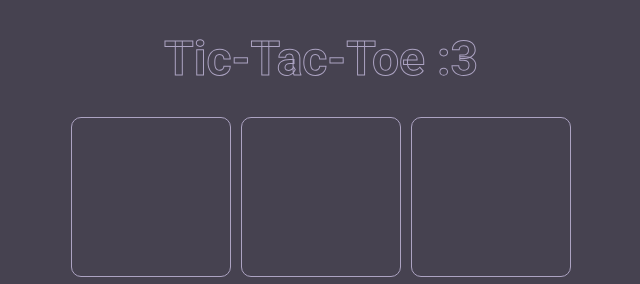
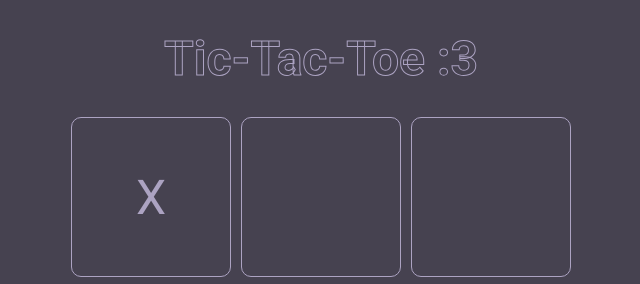
Before and after one commit to amora7741/TicTacToe, a plain HTML site: page index.html in a window 1280 px wide. Both pictures are taken after a click on the element 470 px from the left and 197 px from the top of the page. Shown: the top 284 px of the page, 319-959 px from the left. Drawn offline with Linux system fonts and the light colour scheme.

Commit message:
Add logic for displaying player mark and switching turn

```diff
--- a/script.js
+++ b/script.js
@@ -1,5 +1,80 @@
-const cells = document.querySelectorAll(".cell");
+const Gameboard = (() => {
+    let board = ['', '', '', '', '', '', '', '', ''];
 
-function Gameboard() {
+    const setCell = (index, symbol) => {
+      if (index > board.length || board[index] !== '') return false;
+      board[index] = symbol;
+      return true;
+    };
 
-}
+    const getCell = (index) => board[index];
+
+    const reset = () => {
+      board = ['', '', '', '', '', '', '', '', ''];
+    };
+
+    const getBoard = () => [...board];
+
+    return { setCell, getCell, reset, getBoard };
+  })();
+
+  const Player = (name, symbol) => {
+    return { name, symbol };
+  };
+
+  const Game = (() => {
+    const playerX = Player('Player 1', 'X');
+    const playerO = Player('Player 2', 'O');
+    let currentPlayer = playerX;
+
+    const switchPlayer = () => {
+      currentPlayer = currentPlayer === playerX ? playerO : playerX;
+    };
+
+    const playTurn = (cellIndex) => {
+      if (Gameboard.setCell(cellIndex, currentPlayer.symbol)) {
+        switchPlayer();
+        return true;
+      }
+      return false;
+    };
+
+    const checkWin = () => {
+    };
+
+    const checkTie = () => {
+    };
+
+    const resetGame = () => {
+      Gameboard.reset();
+      currentPlayer = playerX;
+    };
+
+    return { playTurn, checkWin, checkTie, resetGame };
+  })();
+
+  const DisplayController = (() => {
+    const cells = document.querySelectorAll('.cell');
+
+    const renderBoard = () => {
+      const board = Gameboard.getBoard();
+      cells.forEach((cell, index) => {
+        cell.textContent = board[index];
+      });
+    };
+
+    cells.forEach((cell, index) => {
+      cell.addEventListener('click', () => {
+        if (Game.playTurn(index)) {
+          renderBoard();
+        }
+      });
+    });
+
+    const resetDisplay = () => {
+    };
+
+    return { renderBoard, resetDisplay };
+  })();
+
+  DisplayController.renderBoard();
--- a/style.css
+++ b/style.css
@@ -47,7 +47,7 @@ body {
     align-items: center;
     justify-content: center;
     font-size: 3rem;
-    color: white;
+    color: var(--outline);
 }
 
 .cell:hover {
```
